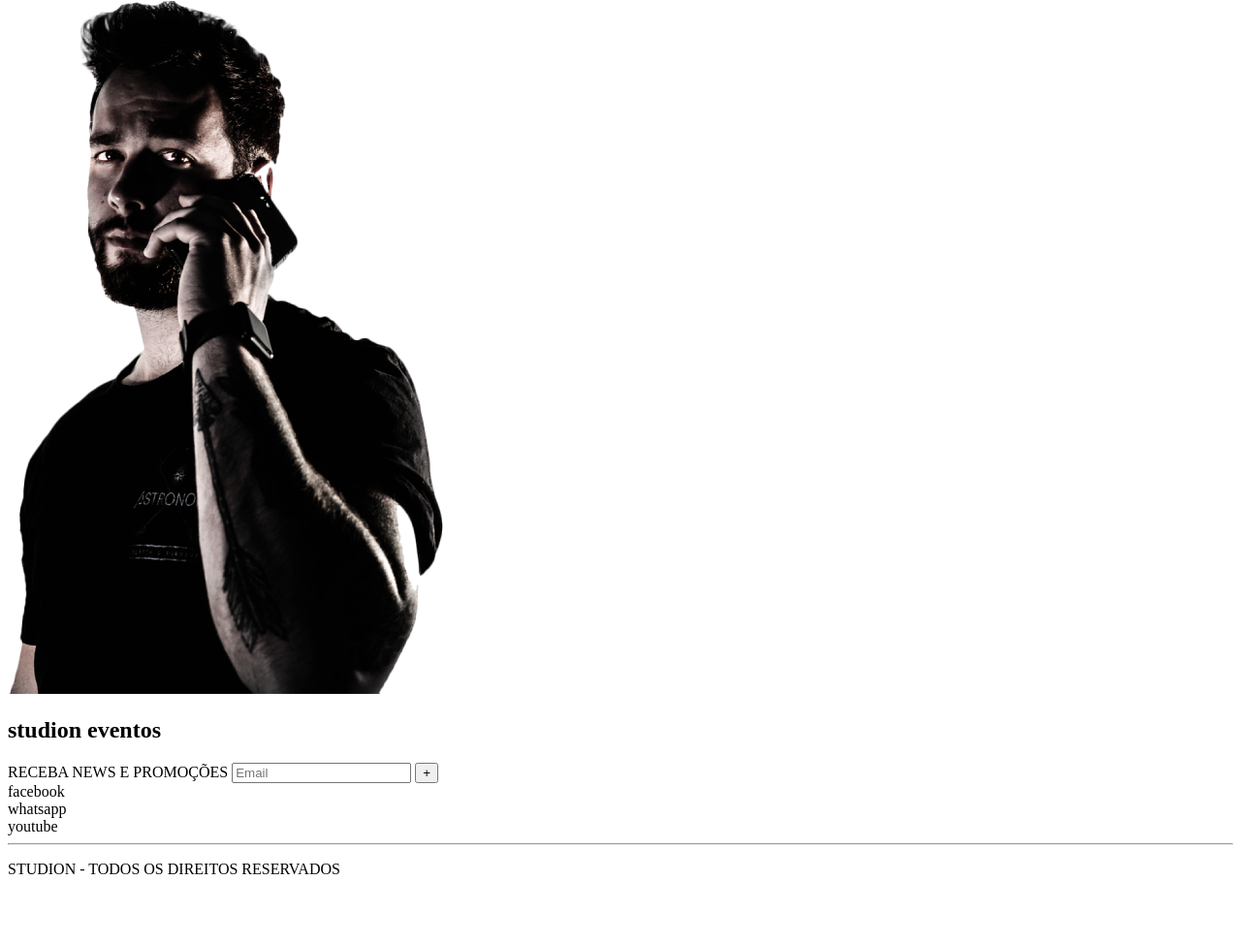
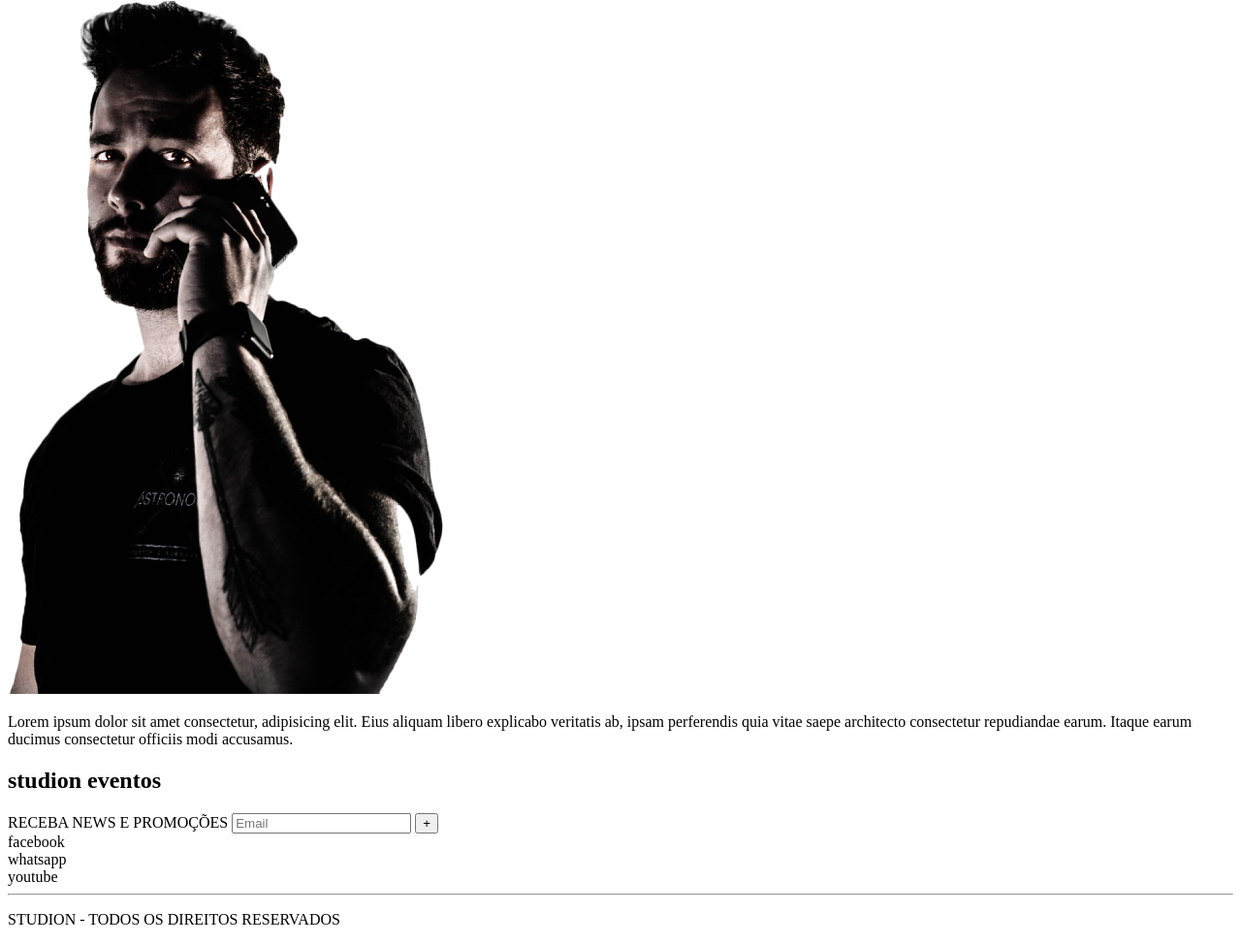
Before and after one commit to joaocastro0429/Studion, a website: page src/index.html in a window 1280 px wide. Shown: the part 288-1262 px from the top of the page at 97% size. Before the commit the page ends 1210 px from the top, so only its background shows below. Drawn offline with Linux system fonts and the light colour scheme.

```diff
--- a/src/index.html
+++ b/src/index.html
@@ -41,6 +41,11 @@
 
     <main>
         <img src="img/Layer 9 copy (1) 1.png" alt="">
+        <p>
+            Lorem ipsum dolor sit amet consectetur, adipisicing elit. Eius aliquam libero explicabo veritatis ab, ipsam
+            perferendis quia vitae saepe architecto consectetur repudiandae earum. Itaque earum ducimus consectetur
+            officiis modi accusamus.
+        </p>
     </main>
     <footer>
 
```
